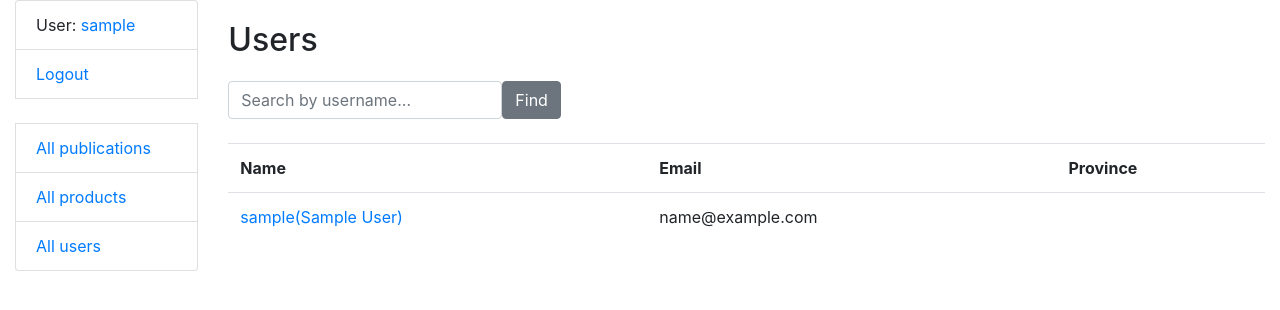
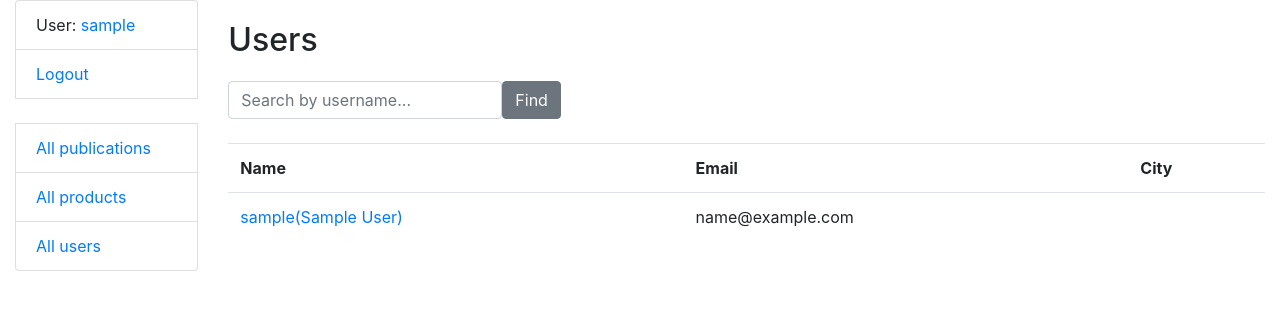
Before and after one commit to YuraBeseda/marketplace, a Django app: page /traders/ in a window 1280 px wide. Shown: the top 310 px of the page. Run offline with Django 4.2, Linux system fonts and the light colour scheme; the visitor is signed in with stand-in values (Sample User, id 1); data comes from the database, SQL or seed files in the repository; some libraries are stand-ins or nearby versions.

Commit message:
Changed requirements.txt & User model & settings.py

```diff
--- a/blog/settings.py
+++ b/blog/settings.py
@@ -11,6 +11,8 @@ https://docs.djangoproject.com/en/4.0/ref/settings/
 """
 import os
 from pathlib import Path
+
+import dj_database_url
 
 # Build paths inside the project like this: BASE_DIR / 'subdir'.
 BASE_DIR = Path(__file__).resolve().parent.parent
@@ -99,6 +101,9 @@ DATABASES = {
     }
 }
 
+# dj-database-url
+db_from_env = dj_database_url.config(conn_max_age=500)
+DATABASES["default"].update(db_from_env)
 
 # Password validation
 # https://docs.djangoproject.com/en/4.0/ref/settings/#auth-password-validators
--- a/marketplace/admin.py
+++ b/marketplace/admin.py
@@ -8,12 +8,12 @@ from marketplace.models import Trader, Publication, Product
 
 @admin.register(Trader)
 class TraderAdmin(UserAdmin):
-    list_display = UserAdmin.list_display + ("province",)
+    list_display = UserAdmin.list_display + ("city",)
     fieldsets = UserAdmin.fieldsets + (
-        (("Additional info", {"fields": ("province",)}),)
+        (("Additional info", {"fields": ("city",)}),)
     )
     add_fieldsets = UserAdmin.add_fieldsets + (
-        (("Additional info", {"fields": ("first_name", "last_name", "province",)}),)
+        (("Additional info", {"fields": ("first_name", "last_name", "city",)}),)
     )
 
 
--- a/marketplace/forms.py
+++ b/marketplace/forms.py
@@ -8,7 +8,7 @@ class TraderCreationForm(UserCreationForm):
 
     class Meta:
         model = Trader
-        fields = UserCreationForm.Meta.fields + ('email', 'first_name', 'last_name', 'province',)
+        fields = UserCreationForm.Meta.fields + ('email', 'first_name', 'last_name', 'city',)
 
 
 class TraderSearchForm(forms.Form):
--- a/marketplace/models.py
+++ b/marketplace/models.py
@@ -8,7 +8,7 @@ from blog.settings import AUTH_USER_MODEL
 
 
 class Trader(AbstractUser):
-    province = models.CharField(max_length=255)
+    city = models.CharField(max_length=255)
 
     class Meta:
         verbose_name = "user"
--- a/requirements.txt
+++ b/requirements.txt
@@ -5,3 +5,5 @@ django-debug-toolbar==3.5.0
 Pillow==9.2.0
 sqlparse==0.4.2
 tzdata==2022.1
+dj_database_url==1.0.0
+psycopg2==2.9.3
--- a/templates/marketplace/trader_detail.html
+++ b/templates/marketplace/trader_detail.html
@@ -7,7 +7,7 @@
 
     <p><span class="strong">Full name:</span> {{ trader.first_name }} {{ trader.last_name }}</p>
     <p><span class="strong">Email:</span> {{ trader.email }}</p>
-    <p><span class="strong">Province:</span> {{ trader.province }}</p>
+    <p><span class="strong">City:</span> {{ trader.city }}</p>
     <p><span class="strong">Last active:</span> {{ trader.last_login }}</p>
     <p><span class="strong">Registered:</span> {{ trader.date_joined.date }}</p>
 
--- a/templates/marketplace/trader_list.html
+++ b/templates/marketplace/trader_list.html
@@ -15,14 +15,14 @@
         <tr>
             <th>Name</th>
             <th>Email</th>
-            <th>Province</th>
+            <th>City</th>
         </tr>
 
     {% for trader in trader_list %}
         <tr>
             <td><a href="{% url 'marketplace:trader-detail' pk=trader.pk %}">{{ trader }}</a></td>
             <td>{{ trader.email }}</td>
-            <td>{{ trader.province }}</td>
+            <td>{{ trader.city }}</td>
         </tr>
     {% endfor %}
     </table>
```
Also changed, not shown: marketplace/migrations/0001_initial.py.
